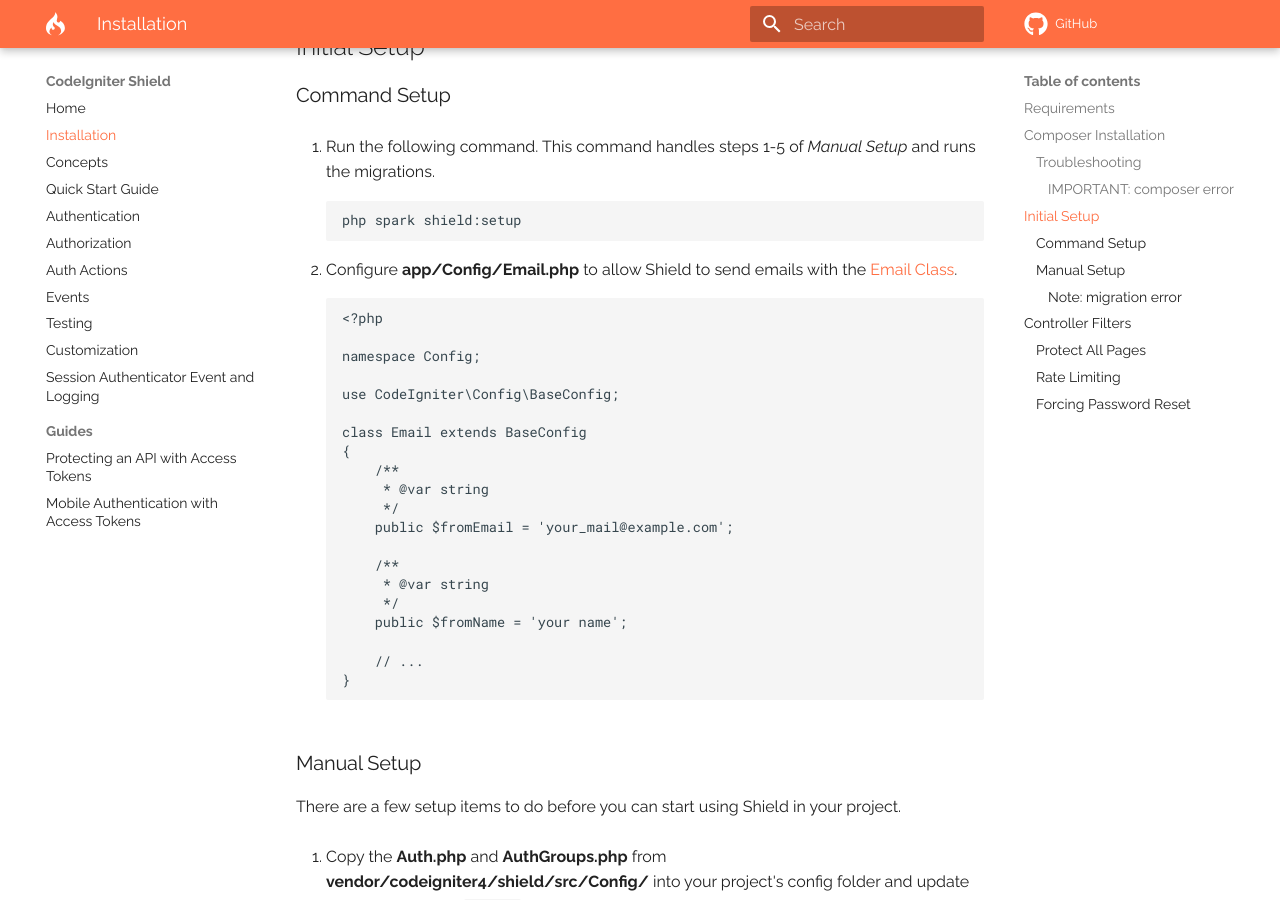
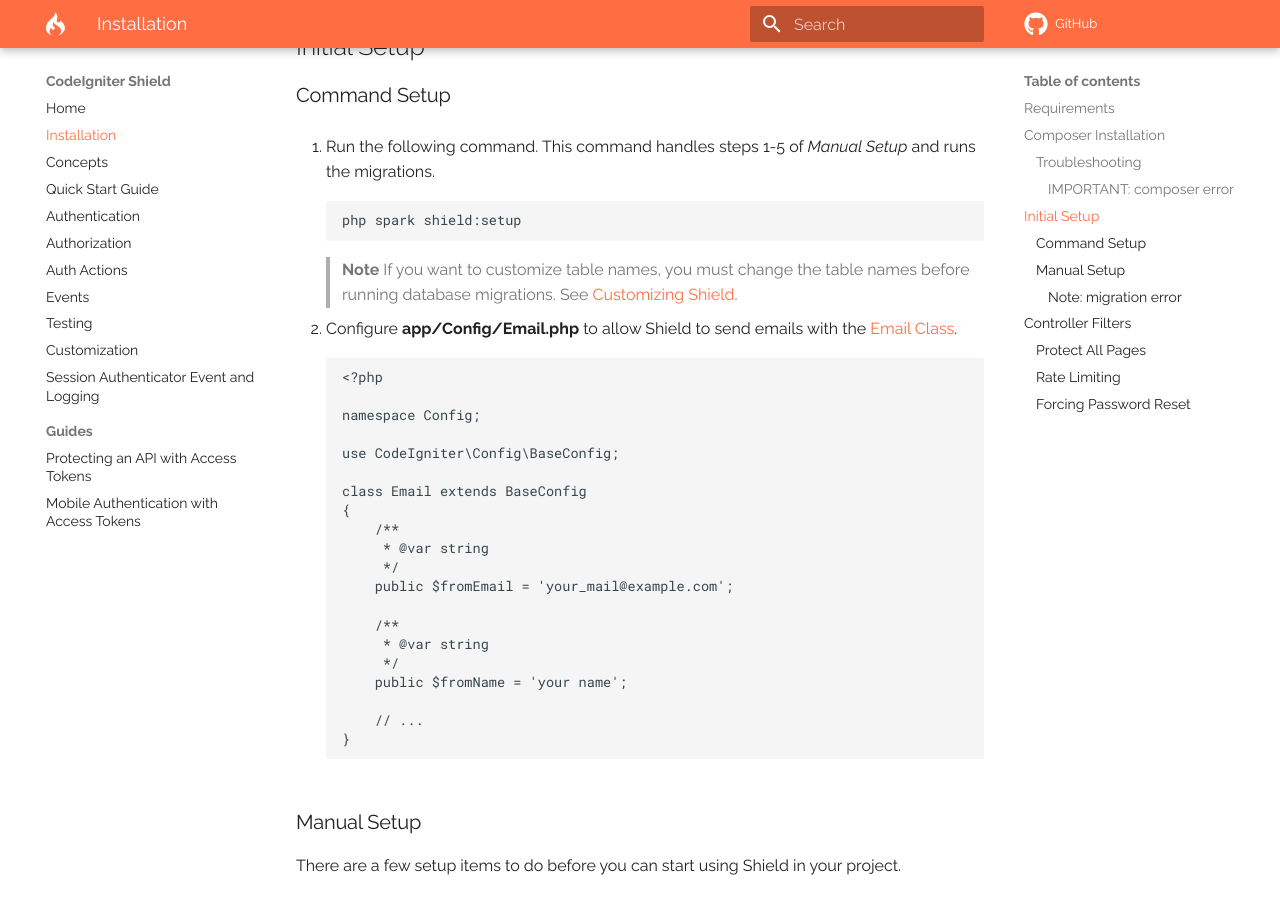
Before and after one commit to codeigniter4/shield, an MkDocs documentation site: the page built from docs/install.md, in a window 1280 px wide and 900 px high, scrolled down 1761 px. Built offline with MkDocs 1.6.1 and Material for MkDocs 9.7.7, drawn with Linux system fonts in a browser that asks for light colours; comment, search, counter and statistics services are not loaded; a style sheet for code colours, icons or effects is not loaded; some of the changed text lies outside the part shown.

Commit message:
docs: add note for tablename customization

````diff
--- a/docs/install.md
+++ b/docs/install.md
@@ -74,6 +74,10 @@ Require it with an explicit version constraint allowing its desired stability.
     php spark shield:setup
     ```
 
+    > **Note** If you want to customize table names, you must change the table names
+    > before running database migrations.
+    > See [Customizing Shield](./customization.md#custom-table-names).
+
 2. Configure **app/Config/Email.php** to allow Shield to send emails with the [Email Class](https://codeigniter.com/user_guide/libraries/email.html).
 
     ```php
@@ -144,6 +148,10 @@ your project.
 4. **Security Setup** Set `Config\Security::$csrfProtection` to `'session'` (or set `security.csrfProtection = session` in your **.env** file) for security reasons, if you use Session Authenticator.
 
 5. **Migration** Run the migrations.
+
+    > **Note** If you want to customize table names, you must change the table names
+    > before running database migrations.
+    > See [Customizing Shield](./customization.md#custom-table-names).
 
     ```console
     php spark migrate --all
````
